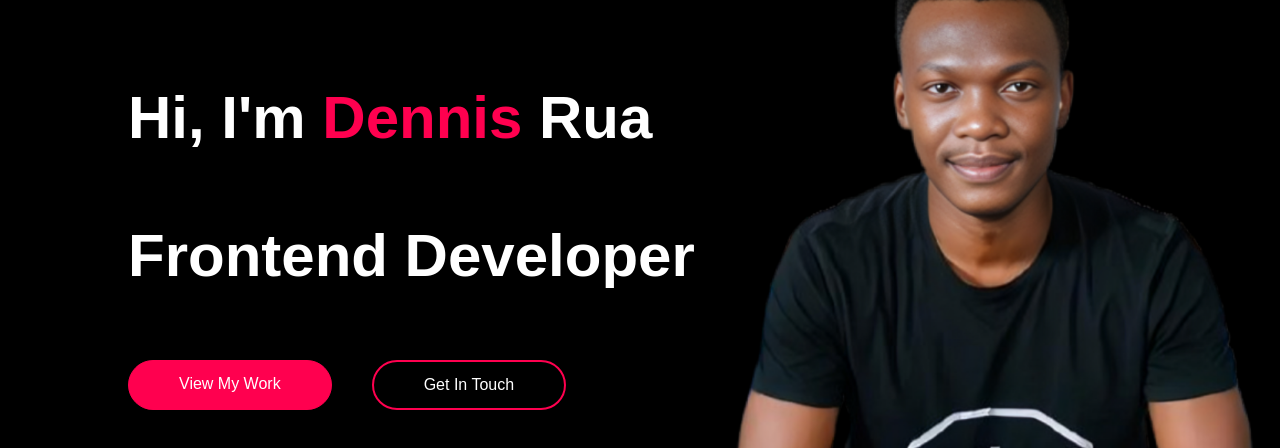
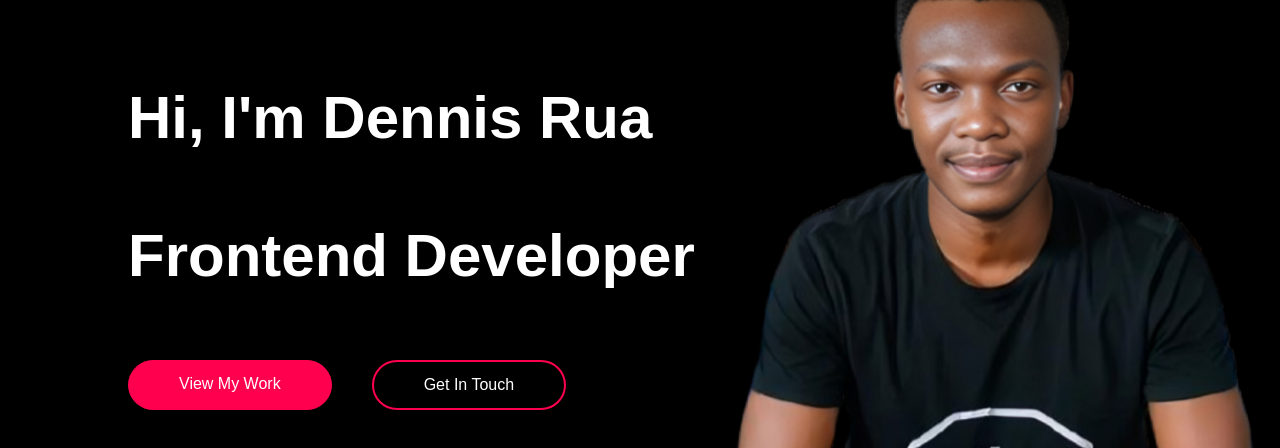
Before and after one commit to dennisrua/Personal-portfolio, a plain HTML site: page index.html in a window 1280 px wide. Shown: the part 184-632 px from the top of the page. Drawn offline with Linux system fonts and the light colour scheme.

Commit message:
Removed span

```diff
--- a/index.html
+++ b/index.html
@@ -28,7 +28,7 @@
 
         <div class="header-text">
           <br><br>
-          <h1>Hi, I'm <span>Dennis</span> Rua<br /><br>Frontend Developer</h1>
+          <h1>Hi, I'm Dennis Rua<br /><br>Frontend Developer</h1>
         </div>
         <div class="header-btns">
           <a href="#projects" class="btn btn3" >View My Work</a>
```
